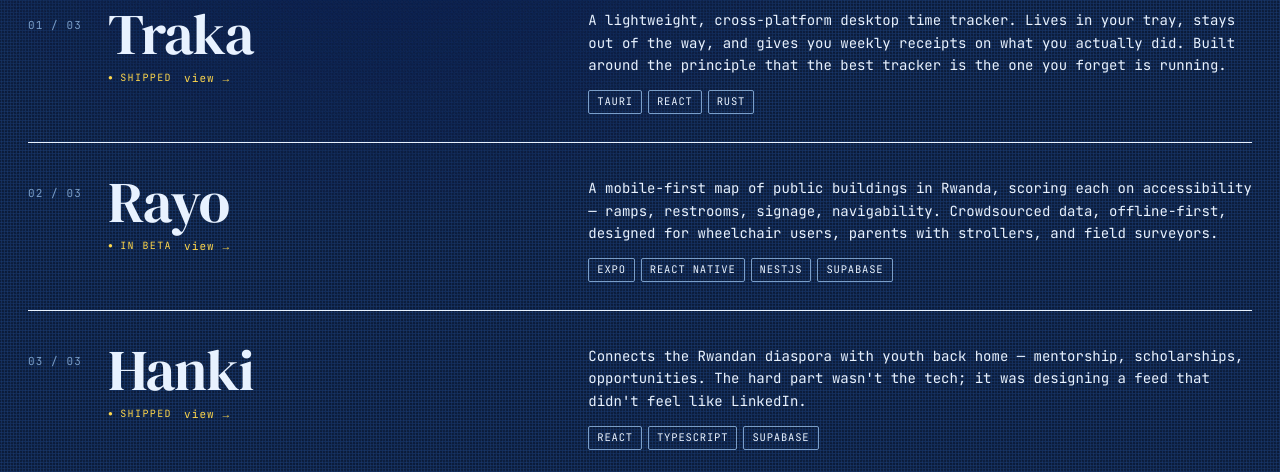
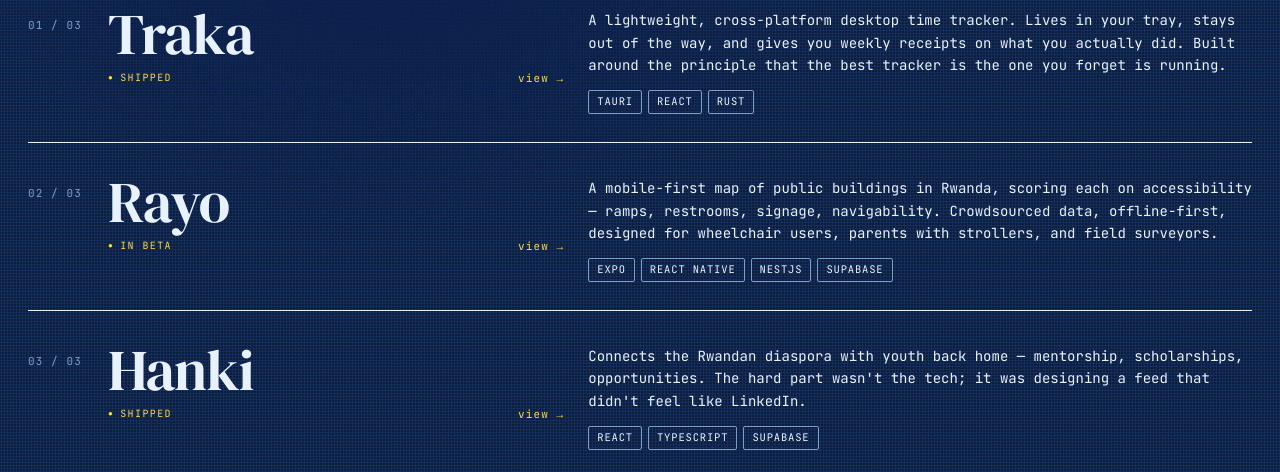
Before and after one commit to Ruran8wa/Portfolio-v2, a Next.js app: page / in a window 1280 px wide. Both pictures are taken after a click on the button "WORK". Shown: the part 322-794 px from the top of the page. Built offline with nearby package versions, Linux system fonts and the light colour scheme.

Commit message:
Space out project status badge and view link

```diff
--- a/app/globals.css
+++ b/app/globals.css
@@ -538,7 +538,7 @@
 .proj:hover { padding-left: 12px; background: rgba(255,255,255,0.15); }
 .proj-no { font-family: "JetBrains Mono", monospace; font-size: 11px; letter-spacing: 0.1em; color: var(--ink-soft); padding-top: 14px; }
 .proj-head { display: flex; flex-direction: column; gap: 8px; padding-top: 4px; }
-.proj-head-meta { display: flex; align-items: center; gap: 12px; }
+.proj-head-meta { display: flex; align-items: center; justify-content: space-between; }
 .proj-name { font-family: "DM Serif Display", serif; font-size: clamp(34px, 4.5vw, 58px); line-height: 0.95; letter-spacing: -0.02em; margin: 0; color: var(--ink); }
 .proj-badge { display: inline-flex; align-items: center; gap: 6px; font-family: "JetBrains Mono", monospace; font-size: 10px; letter-spacing: 0.14em; text-transform: uppercase; color: var(--accent); align-self: flex-start; }
 .proj-badge::before { content: "●"; font-size: 8px; }
```
